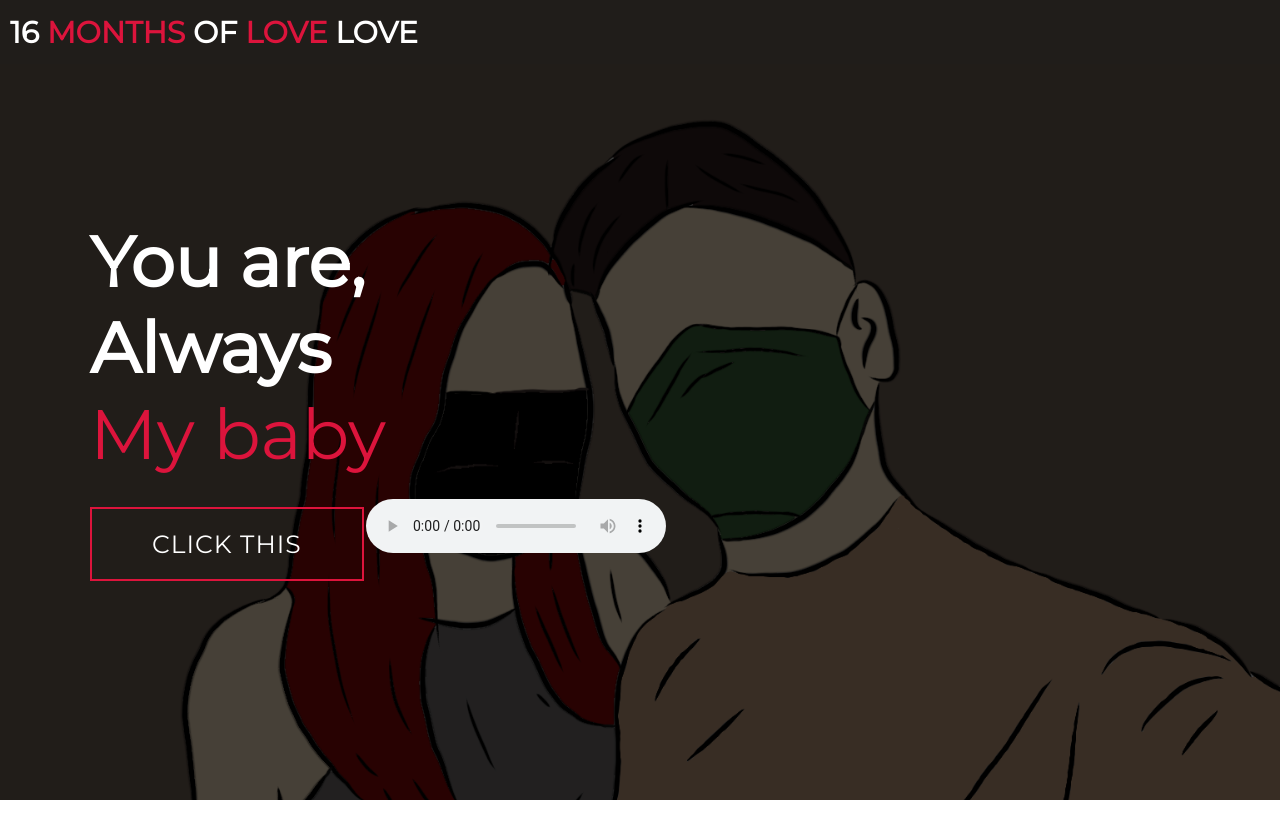
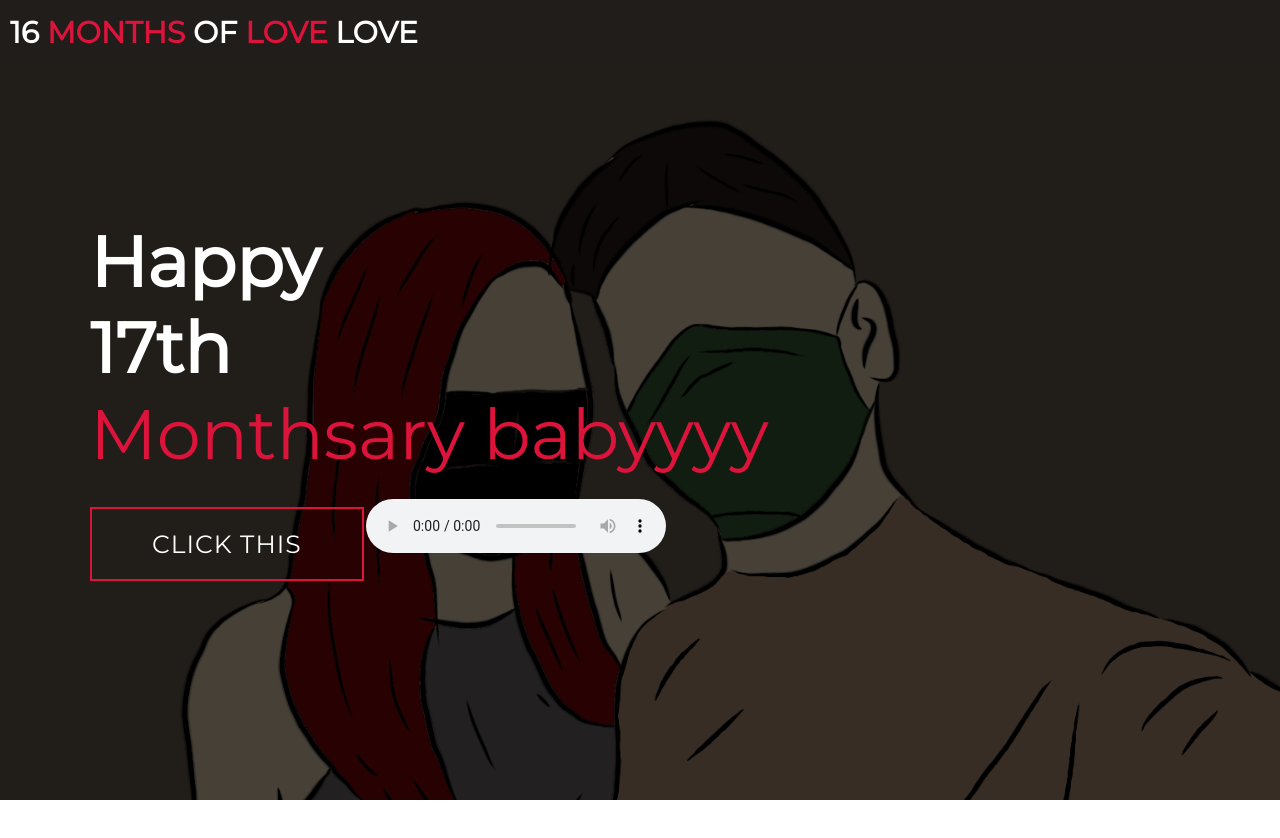
Before and after one commit to Jeypssssss/Aly, a plain HTML site: page index.html in a window 1280 px wide. Shown: the top 838 px of the page. Drawn offline with Linux system fonts and the light colour scheme; a script that the page names is missing.

Commit message:
Update index.html

```diff
--- a/index.html
+++ b/index.html
@@ -35,12 +35,12 @@
   <section id="hero">
     <div class="hero container">
       <div>
-        <h1>You are, <span></span></h1>
-        <h1>Always<span></span></h1>
-        <h1>My baby<span></span></h1>
+        <h1> Happy <span></span></h1>
+        <h1> 17th <span></span></h1>
+        <h1>Monthsary babyyyy<span></span></h1>
         <a href="#projects" type="button" class="cta">Click this</a>
         <audio controls loop autoplay>
-    <source src="bone.mp3" type="audio/mp3">
+    <source src="aint.mp3" type="audio/mp3">
       </div>
     </div>
   </section>
```
